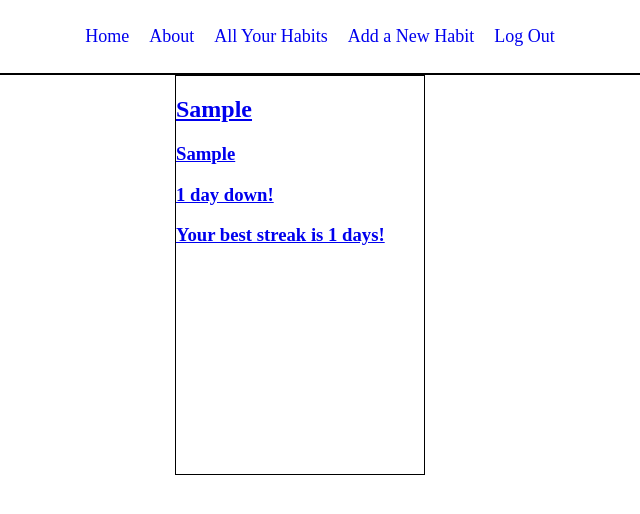
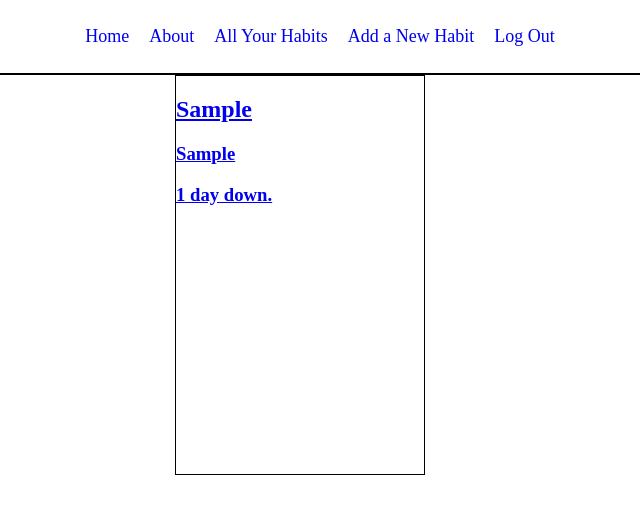
Before and after one commit to natesobeck/habitual, a Django app: page /habits/ in a window 1280 px wide. Shown: the top 514 px of the page, without its empty margins (340-980 px from the left). Run offline with Django 4.2, Linux system fonts and the light colour scheme; a user stored in the database is signed in; tables that the repository leaves empty hold one stand-in row (values such as "Sample post").

```diff
--- a/main_app/templates/base.html
+++ b/main_app/templates/base.html
@@ -17,12 +17,12 @@
       <ul>
         {% if user.is_authenticated %}
           <li><a href="{% url 'home' %}">Home</a></li>
-          <li><a href="#about">About</a></li>
+          <li><a href="/#about">About</a></li>
           <li><a href="{% url 'habit-index' %}">All Your Habits</a></li>
           <li><a href="{% url 'habit-create' %}">Add a New Habit</a></li>
           <li><a href="{% url 'logout' %}">Log Out</a></li>
         {% else %}
-          <li><a href="#about">About</a></li>
+          <li><a href="/#about">About</a></li>
           <li><a href="{% url 'home' %}">Log In</a></li>
           <li><a href="{% url 'signup' %}">Sign Up</a></li>
         {% endif %}
--- a/main_app/templates/habits/index.html
+++ b/main_app/templates/habits/index.html
@@ -18,19 +18,12 @@
       <h1>{{ habit.habit }}</h1>
       <h3>{{ habit.category }}</h3>
       {% if habit.current_streak == 0 %}
-        <h3>You haven't started training this habit yet.</h3>
+        <h3>You haven't begun training this habit.</h3>
       {% elif habit.current_streak == 1 %}
-        <h3>1 day down!</h3>
-      {% elif habit.current_streak > 7 %}
-        <h3>You're at {{ habit.current_streak }} days, let's get to a week!</h3>
-      {% elif habit.current_streak > 14 %}
-        <h3>You're at {{ current_streak }} days, keep it up! Over halfway now. Be proud.</h3>
-      {% elif habit.current_streak > 23 %}
-        <h3>{{ habit.current_streak }} days in now. Less than a week left! You got this.</h3>
-      {% elif habit.current_streak > 30 %}
-        <h3>This is a certified habit! You probably don't even need this app anymore. Go you!</h3>
+        <h3>{{ habit.current_streak }} day down.</h3>
+      {% elif habit.current_streak > 1 %}
+        <h3>{{ habit.current_streak }} days down.</h3>
       {% endif %}
-      <h3>Your best streak is {{ habit.best_streak }} days!</h3>
     </div>
   </a>
   {% endfor %}
```
Also changed, not shown: main_app/templates/main_app/habit_detail.html (+15 -1 lines).
